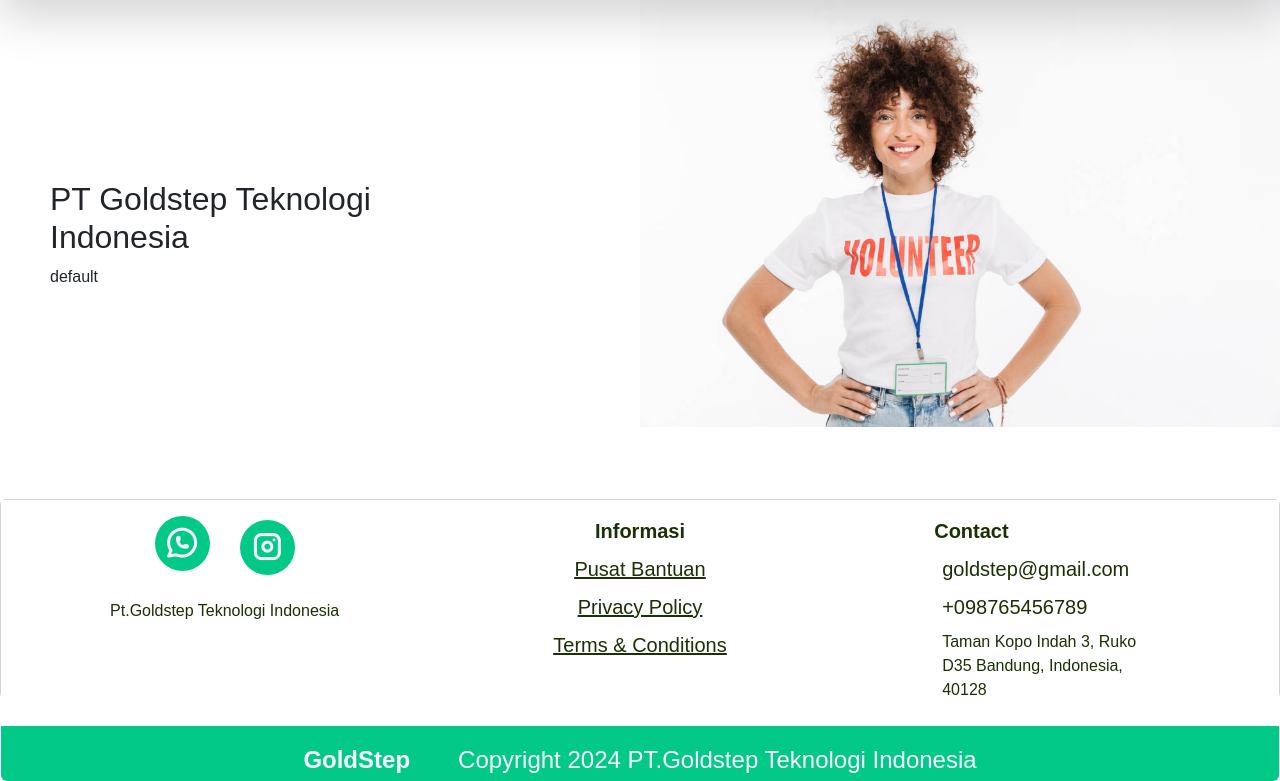
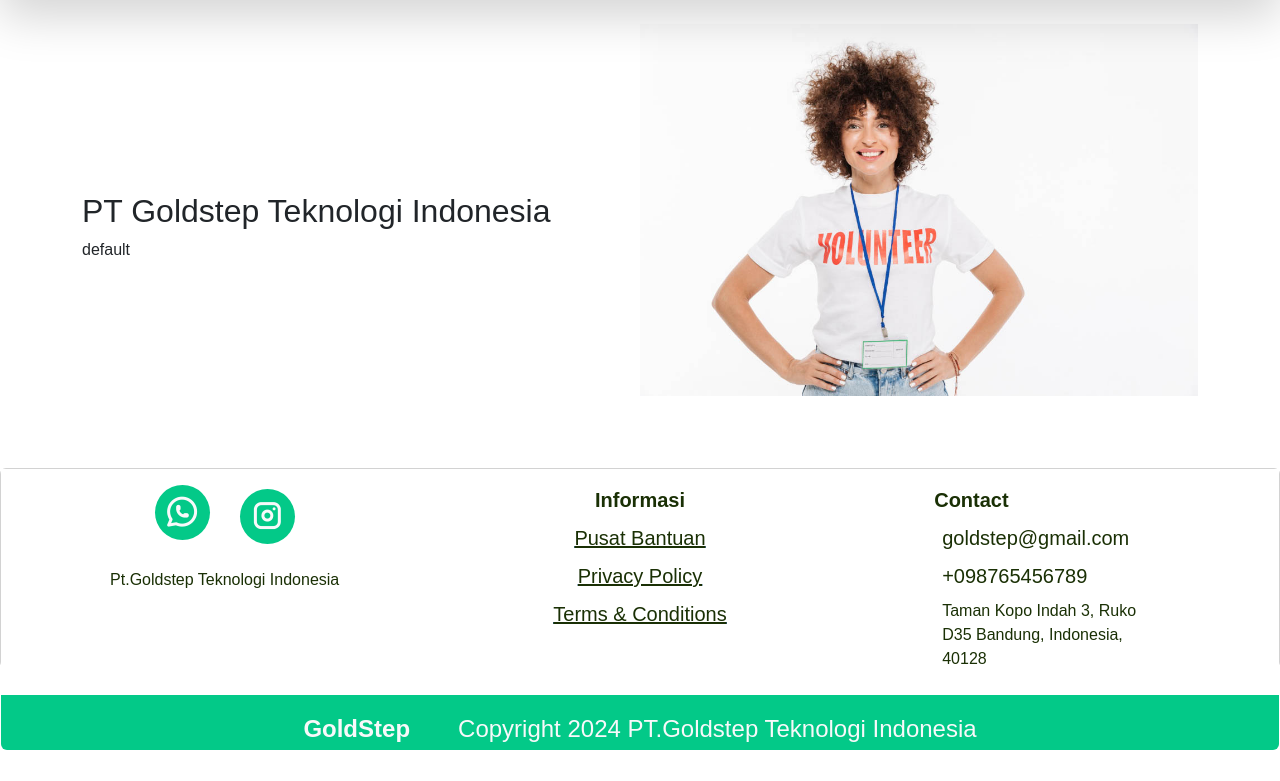
Before and after one commit to adithamp/landingpage, a CodeIgniter 4 app: the page made by app/Views/tentangkami.php in a window 1280 px wide. Shown: the part 70-851 px from the top of the page. After the commit the page ends 820 px from the top, so only its background shows below. Run offline with PHP 8.4 and a stand-in for CodeIgniter, Linux system fonts and the light colour scheme; the template is opened without the code that fills it, so the values that code supplies are empty; some libraries are stand-ins or nearby versions.

Commit message:
merapihkan tampilan

```diff
--- a/app/Views/tentangkami.php
+++ b/app/Views/tentangkami.php
@@ -4,25 +4,28 @@ Solusi
 <?php $this->endsection() ?>
 <?php $this->section('content') ?>
 
-<div class="d-flex">
-    <div class="" style="margin-top: 180px;margin-left: 50px;">
-        <h2>PT Goldstep Teknologi Indonesia</h2>
-        <p>default</p>
+<div class="container mt-4">
+    <div class="d-flex justify-content-end align-items-center">
+        <div style="margin-top: 50px; margin-right: 50px;">
+            <h2>PT Goldstep Teknologi Indonesia</h2>
+            <p>default</p>
+        </div>
+        <img src="image/cici.jpg" class="img-fluid" style="max-width: 50%; height: auto; margin-left: auto;">
     </div>
-    <img src="image/cici.jpg" style=" max-width: 50%;height: auto;margin-left: 155px;">
-</div>
-<div class="container mt-5">
-    <div class="col-12 d-flex flex-wrap gap-2 justify-content-center">
+    <div class="row mt-5">
         <?php foreach ($tentangkami as $key => $value) { ?>
-            <div class="card shadow col" style="padding: 24px; height: auto; width: 100%; flex: 1 0 500px;">
-                <div class="textarea1">
-                    <p><?= $value['judul'] ?></p>
-                </div>
-                <div class="card-body">
-                    <p><?= $value['deskripsi'] ?></p>
+            <div class="col-12 col-md-6 col-lg-6 mb-4" style="padding: 20xx; height: auto; width: 100%; flex: 1 0 500px;">
+                <div class="card shadow" style="height: 100%;">
+                    <div class="card-body">
+                        <h5 class="card-title"><?= $value['judul'] ?></h5>
+                        <p class="card-text"><?= $value['deskripsi'] ?></p>
+                    </div>
                 </div>
             </div>
         <?php } ?>
     </div>
 </div>
-    <?php $this->endsection() ?>
+
+
+
+<?php $this->endsection() ?>
```
